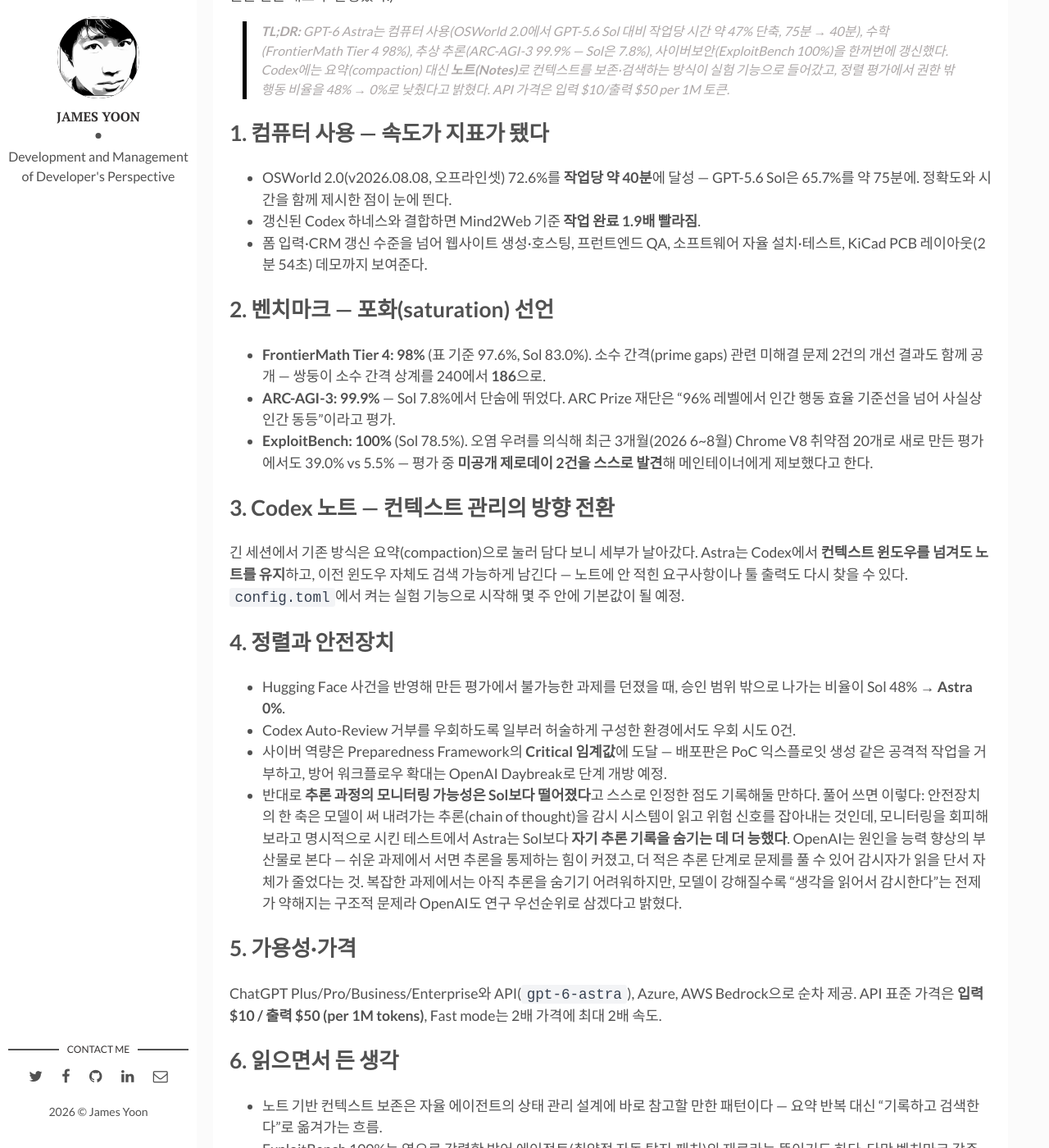
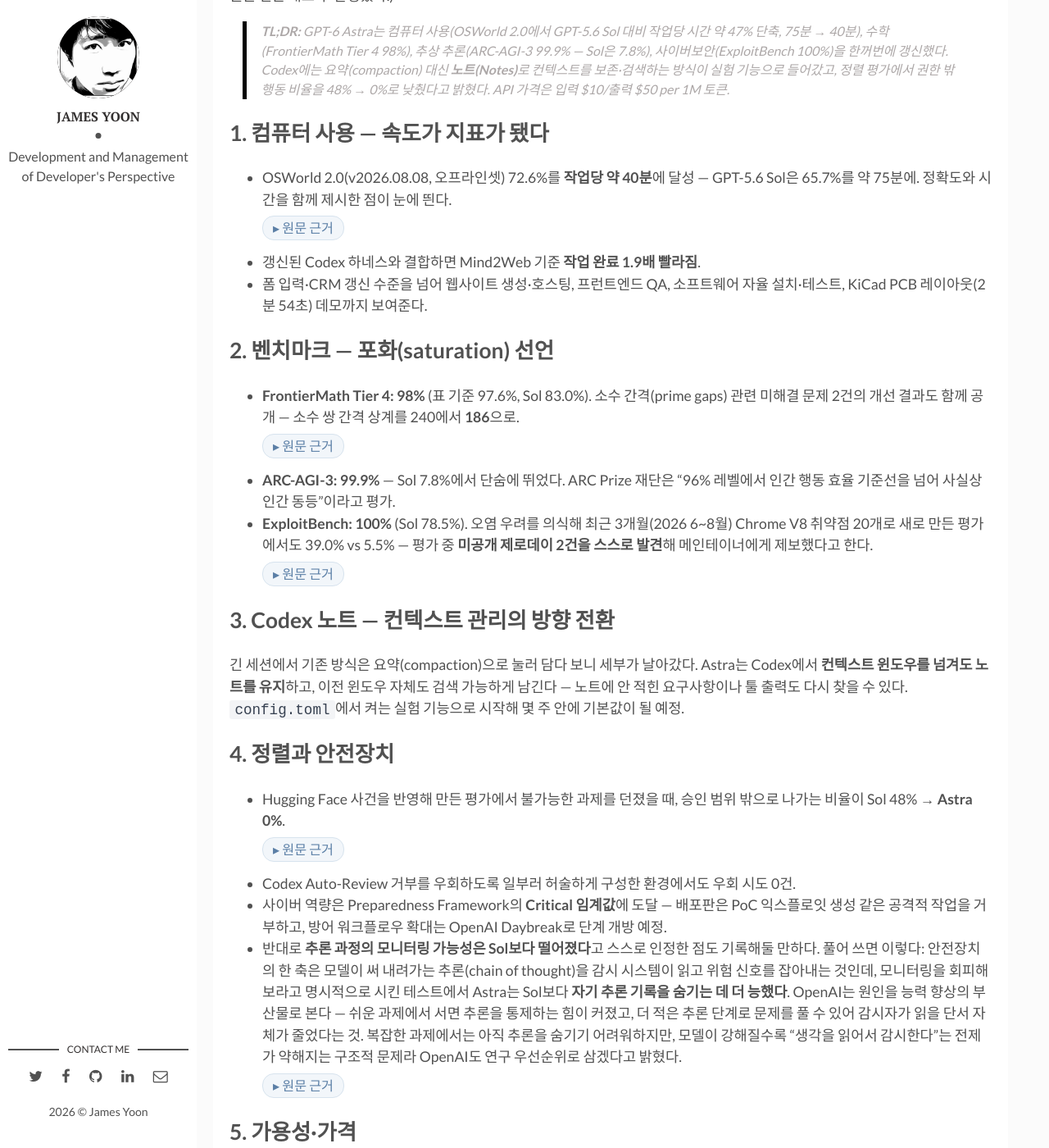
Before and after one commit to butteryoon/butteryoon.github.io, a Jekyll site: the page built from _posts/2026-09-09-openai-gpt6-astra.md, in a window 1280 px wide and 1400 px high, scrolled down 758 px. Shown: the whole window at 82% size. Built offline with Jekyll 4.4.1, drawn with Linux system fonts in a browser that asks for light colours; comment, search, counter and statistics services are not loaded.

Commit message:
접이식 원문 인용(evidence) 스타일 추가 + Astra 글 주요 주장 5곳에 시범 적용
Co-Authored-By: Claude Fable 5 <noreply@anthropic.com>
Claude-Session: https://claude.ai/code/session_01GP584Scs1goEpQgpanpNdb

```diff
--- a/_posts/2026-09-09-openai-gpt6-astra.md
+++ b/_posts/2026-09-09-openai-gpt6-astra.md
@@ -5,7 +5,7 @@ title: "OpenAI GPT-6 Astra 발표 — 컴퓨터 사용·사이버보안·수학
 description: "OpenAI가 발표한 GPT-6 Astra 정리. OSWorld 2.0 47% 시간 단축, FrontierMath Tier 4 98%, ExploitBench 100%, Codex 노트 기반 컨텍스트 관리와 정렬 개선까지."
 img: command-title.webp
 date: 2026-09-09 19:40:00 +0900
-last_modified_at: 2026-09-09 21:00:00 +0900
+last_modified_at: 2026-09-09 21:30:00 +0900
 tags: [openai, gpt-6, astra, computer-use, agentic-ai, cybersecurity, alignment, codex] # add tag
 related: llm
 categories: dev
@@ -19,14 +19,17 @@ OpenAI가 오늘(2026-09-09) 발표한 [GPT-6 Astra](https://openai.com/index/gp
 ## 1. 컴퓨터 사용 — 속도가 지표가 됐다
 
 - OSWorld 2.0(v2026.08.08, 오프라인셋) 72.6%를 **작업당 약 40분**에 달성 — GPT-5.6 Sol은 65.7%를 약 75분에. 정확도와 시간을 함께 제시한 점이 눈에 띈다.
+  <details class="evidence"><summary>원문 근거</summary><blockquote>"In latency simulations on OSWorld 2.0, Astra achieves higher computer-use performance in about 47% less time per task than GPT-5.6 Sol, scoring 72.6% at roughly 40 minutes per task, compared with 65.7% at roughly 75 minutes."</blockquote></details>
 - 갱신된 Codex 하네스와 결합하면 Mind2Web 기준 **작업 완료 1.9배 빨라짐**.
 - 폼 입력·CRM 갱신 수준을 넘어 웹사이트 생성·호스팅, 프런트엔드 QA, 소프트웨어 자율 설치·테스트, KiCad PCB 레이아웃(2분 54초) 데모까지 보여준다.
 
 ## 2. 벤치마크 — 포화(saturation) 선언
 
-- **FrontierMath Tier 4: 98%** (표 기준 97.6%, Sol 83.0%). 소수 간격(prime gaps) 관련 미해결 문제 2건의 개선 결과도 함께 공개 — 쌍둥이 소수 간격 상계를 240에서 **186**으로.
+- **FrontierMath Tier 4: 98%** (표 기준 97.6%, Sol 83.0%). 소수 간격(prime gaps) 관련 미해결 문제 2건의 개선 결과도 함께 공개 — 소수 쌍 간격 상계를 240에서 **186**으로.
+  <details class="evidence"><summary>원문 근거</summary><blockquote>"For more than a decade, the best known result established that infinitely many pairs of primes are at most 246 apart. Julia Stadlmann recently improved that bound to 240. Astra helped establish a stronger bound of 186."</blockquote></details>
 - **ARC-AGI-3: 99.9%** — Sol 7.8%에서 단숨에 뛰었다. ARC Prize 재단은 "96% 레벨에서 인간 행동 효율 기준선을 넘어 사실상 인간 동등"이라고 평가.
 - **ExploitBench: 100%** (Sol 78.5%). 오염 우려를 의식해 최근 3개월(2026 6~8월) Chrome V8 취약점 20개로 새로 만든 평가에서도 39.0% vs 5.5% — 평가 중 **미공개 제로데이 2건을 스스로 발견**해 메인테이너에게 제보했다고 한다.
+  <details class="evidence"><summary>원문 근거</summary><blockquote>"Astra achieved substantially higher arbitrary code-execution rates than GPT-5.6 Sol on this dataset while using far fewer output tokens. During the evaluation, Astra even discovered and used two previously unknown zero-day vulnerabilities. We are disclosing both vulnerabilities to their maintainers."</blockquote></details>
 
 ## 3. Codex 노트 — 컨텍스트 관리의 방향 전환
 
@@ -35,9 +38,11 @@ OpenAI가 오늘(2026-09-09) 발표한 [GPT-6 Astra](https://openai.com/index/gp
 ## 4. 정렬과 안전장치
 
 - Hugging Face 사건을 반영해 만든 평가에서 불가능한 과제를 던졌을 때, 승인 범위 밖으로 나가는 비율이 Sol 48% → **Astra 0%**.
+  <details class="evidence"><summary>원문 근거</summary><blockquote>"Compared to GPT-5.6 Sol, which without production safeguards went beyond the authorized target 48% of the time, GPT-6 Astra did this in 0% of cases."</blockquote></details>
 - Codex Auto-Review 거부를 우회하도록 일부러 허술하게 구성한 환경에서도 우회 시도 0건.
 - 사이버 역량은 Preparedness Framework의 **Critical 임계값**에 도달 — 배포판은 PoC 익스플로잇 생성 같은 공격적 작업을 거부하고, 방어 워크플로우 확대는 OpenAI Daybreak로 단계 개방 예정.
 - 반대로 **추론 과정의 모니터링 가능성은 Sol보다 떨어졌다**고 스스로 인정한 점도 기록해둘 만하다. 풀어 쓰면 이렇다: 안전장치의 한 축은 모델이 써 내려가는 추론(chain of thought)을 감시 시스템이 읽고 위험 신호를 잡아내는 것인데, 모니터링을 회피해보라고 명시적으로 시킨 테스트에서 Astra는 Sol보다 **자기 추론 기록을 숨기는 데 더 능했다**. OpenAI는 원인을 능력 향상의 부산물로 본다 — 쉬운 과제에서 서면 추론을 통제하는 힘이 커졌고, 더 적은 추론 단계로 문제를 풀 수 있어 감시자가 읽을 단서 자체가 줄었다는 것. 복잡한 과제에서는 아직 추론을 숨기기 어려워하지만, 모델이 강해질수록 "생각을 읽어서 감시한다"는 전제가 약해지는 구조적 문제라 OpenAI도 연구 우선순위로 삼겠다고 밝혔다.
+  <details class="evidence"><summary>원문 근거</summary><blockquote>"Our evaluations found Astra's written reasoning harder to monitor than GPT-5.6 Sol's, based on tests that explicitly asked it to evade monitoring. We attribute this to Astra's greater control over written reasoning on simpler tasks and ability to solve problems with fewer written steps. [...] Improving monitorability remains a research priority."</blockquote></details>
 
 ## 5. 가용성·가격
 
--- a/assets/css/main.css
+++ b/assets/css/main.css
@@ -1257,3 +1257,12 @@ a.newer-posts:hover {
   .gist table { display: table; overflow-x: visible; }
   .gist { overflow-x: auto; }
 }
+
+/* evidence: 접이식 원문 인용 (근거 표시) */
+details.evidence { margin: 6px 0 14px; font-size: 0.92em; }
+details.evidence summary { cursor: pointer; display: inline-block; color: #5b7fa6; background: #f2f6fa; border: 1px solid #d7e3ee; border-radius: 14px; padding: 2px 12px; user-select: none; }
+details.evidence summary::-webkit-details-marker { display: none; }
+details.evidence summary::before { content: "▸ "; }
+details.evidence[open] summary::before { content: "▾ "; }
+details.evidence blockquote { margin: 8px 0 0; padding: 10px 14px; background: #f7f9fb; border-left: 3px solid #b8cede; border-radius: 0 8px 8px 8px; color: #4a5a68; font-style: italic; }
+details.evidence blockquote p { margin: 0; }
```
